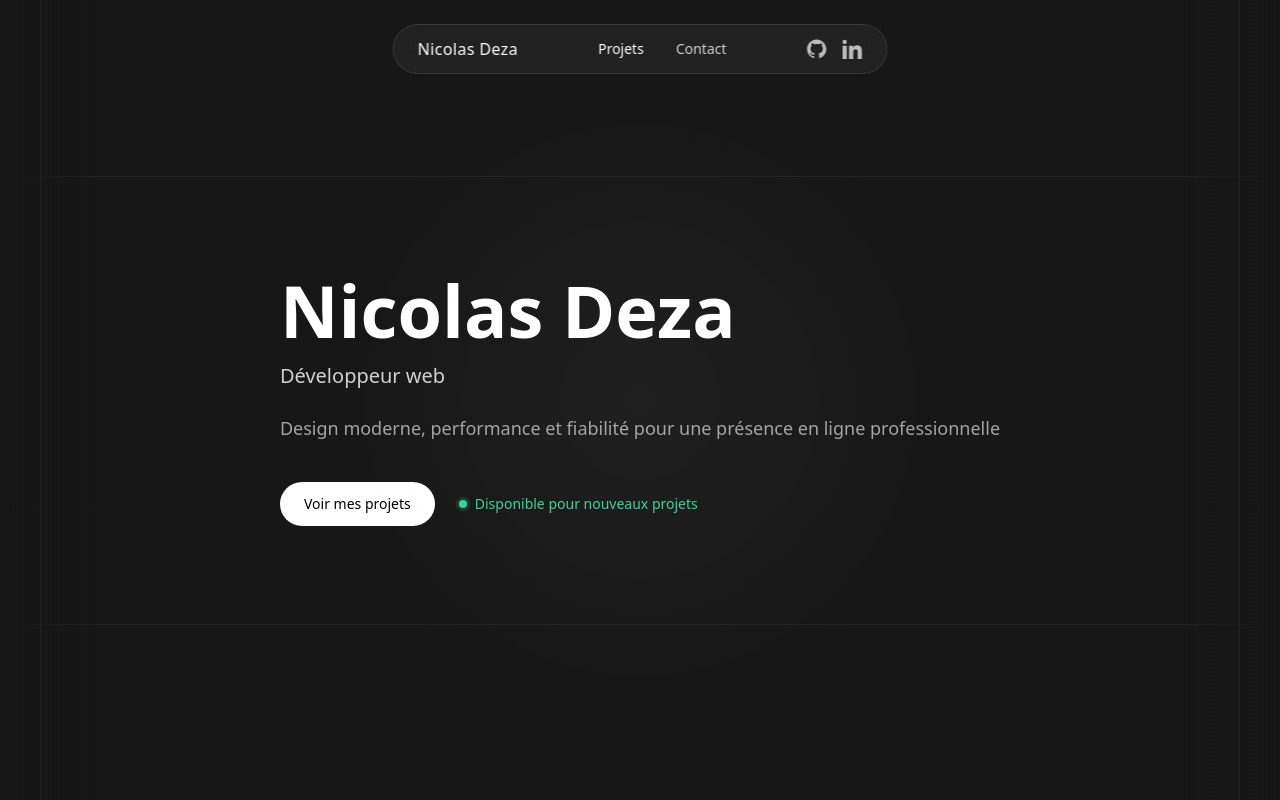
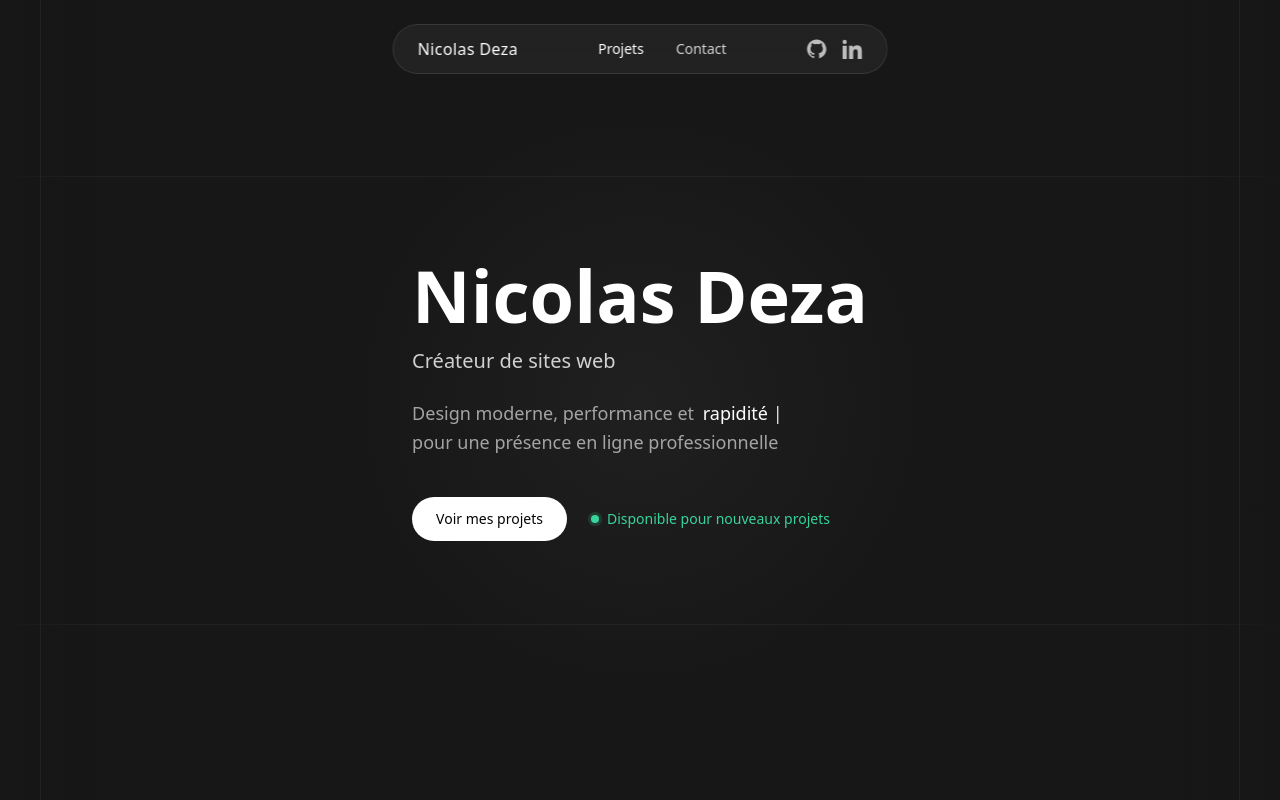
Before and after one commit to NicolasDeza/portfolio, a Nuxt app: page / in a window 1280 px wide. Shown: the top 800 px of the page. Built offline with nearby package versions, Linux system fonts and the light colour scheme; a web font is replaced by a local one.

Commit message:
Animation hero texte

```diff
--- a/app/components/hero.vue
+++ b/app/components/hero.vue
@@ -11,6 +11,40 @@ const setItemRef: VNodeRef = (el) => {
   if (el instanceof HTMLElement) {
     items.value.push(el);
   }
+};
+// Animation texte
+const words = ["fiabilité", "rapidité", "durabilité"] as const;
+const currentWord = ref("");
+const displayedWord = ref("");
+let index = 0;
+let isTyping = false;
+
+// Fonction pour écrire le mot lettre par lettre
+const typeWord = async (word: string) => {
+  if (isTyping) return;
+  isTyping = true;
+
+  // Effacer l'ancien mot
+  for (let i = displayedWord.value.length; i >= 0; i--) {
+    displayedWord.value = displayedWord.value.slice(0, i);
+    await new Promise((resolve) => setTimeout(resolve, 30));
+  }
+
+  // Écrire le nouveau mot
+  currentWord.value = word;
+  for (let i = 0; i <= word.length; i++) {
+    displayedWord.value = word.slice(0, i);
+    await new Promise((resolve) => setTimeout(resolve, 80));
+  }
+
+  isTyping = false;
+};
+
+// Fonction pour changer de mot
+const changeWord = () => {
+  index = (index + 1) % words.length;
+  const nextWord = words[index];
+  if (nextWord) typeWord(nextWord);
 };
 
 onMounted(async () => {
@@ -26,6 +60,11 @@ onMounted(async () => {
   if (prefersReducedMotion) {
     // Afficher immédiatement sans animation
     gsap.set(items.value, { opacity: 1, y: 0 });
+    const firstWord = words[0];
+    if (firstWord) {
+      currentWord.value = firstWord;
+      displayedWord.value = firstWord;
+    }
   } else {
     gsap.to(items.value, {
       opacity: 1,
@@ -35,6 +74,14 @@ onMounted(async () => {
       stagger: 0.25,
       delay: 0.3,
     });
+
+    // Démarrer l'animation de frappe après l'animation d'entrée
+    setTimeout(() => {
+      const firstWord = words[0];
+      if (firstWord) typeWord(firstWord);
+      // Changer de mot toutes les 3 secondes
+      setInterval(changeWord, 3000);
+    }, 1800);
   }
 });
 </script>
@@ -61,12 +108,22 @@ onMounted(async () => {
           class="animate-item mt-4 text-xl text-white/80"
           role="doc-subtitle"
         >
-          Développeur web
+          Créateur de sites web
         </p>
 
-        <p :ref="setItemRef" class="animate-item mt-6 text-lg text-white/60">
-          Design moderne, performance et fiabilité pour une présence en ligne
-          professionnelle
+        <p
+          :ref="setItemRef"
+          class="animate-item mt-6 text-lg text-white/60 leading-relaxed"
+        >
+          Design moderne, performance et
+          <span
+            class="inline-block font-medium text-white transition-all duration-300 ease-out ml-1 min-w-[120px]"
+          >
+            {{ displayedWord }}
+            <span class="animate-pulse">|</span>
+          </span>
+          <br />
+          pour une présence en ligne professionnelle
         </p>
 
         <div
```
